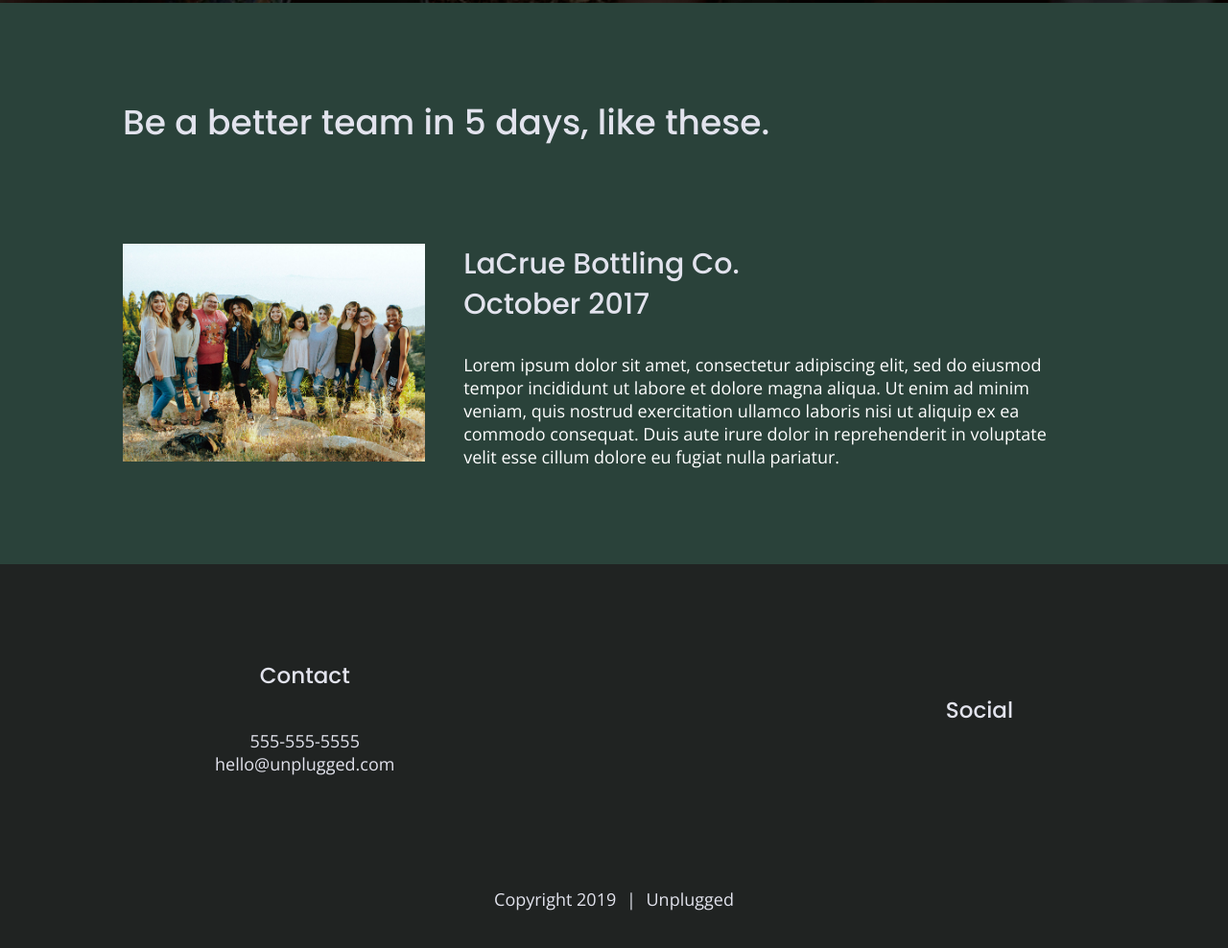
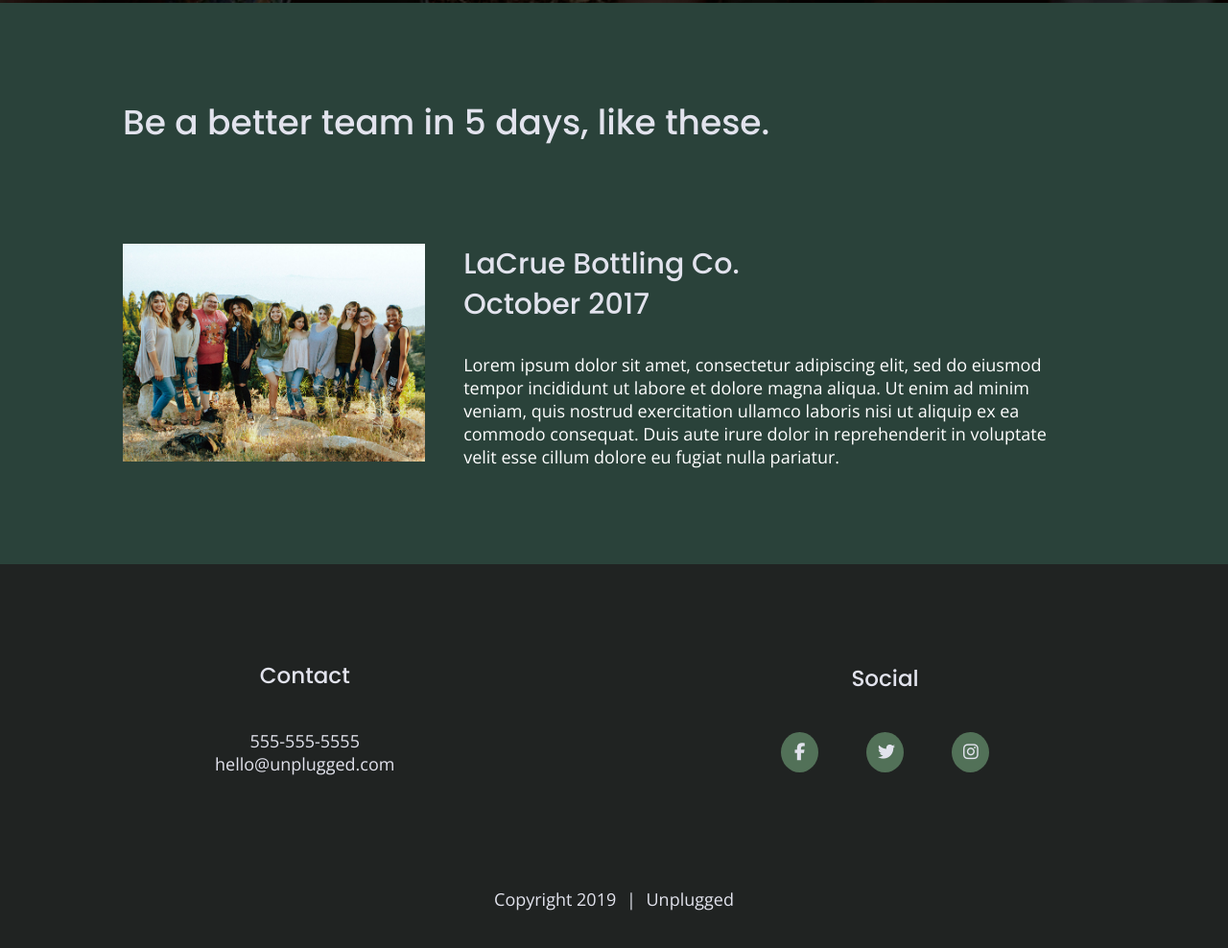
Before and after one commit to elizab-vd/unplugged-site, a website: page index.html in a window 1280 px wide. Shown: the part 1742-2730 px from the top of the page at 96% size. Drawn offline with nearby package versions, Linux system fonts and the light colour scheme.

Commit message:
Added and styled fontawesome icons for social media icons

```diff
--- a/css/main.css
+++ b/css/main.css
@@ -244,9 +244,8 @@ footer.footer-content .contact h3 {
 
 footer h4{
 	margin:0;
-	padding-bottom: 15px;
+	padding-bottom: 20px;
 }
-
 
 
 footer .content-wrapper {
@@ -273,10 +272,25 @@ address {
 /*----Social Media Icon section----*/
 
 footer .social-icons {
+	display: flex;
+	justify-content: center;
+	align-items: center;
+	flex-flow: row wrap;
+}
+
+
+/*color #788f80 */
+footer .social-icons p {
 
 }
 
-footer .social-icons p {
+footer .social-icons i {
+	font-size: 1.125rem;
+	background: #527158;
+	padding: 12px;
+	border-radius: 50%;
+	width: 15px;
+	margin: 0 25px 0 25px;
 
 }
 
@@ -854,8 +868,8 @@ footer h3 {
 
 }
 
-footer.social h4 {
-	padding: 0;
+footer h4 {
+	padding-bottom: 40px;
 }
 
 .copyright {
--- a/index.html
+++ b/index.html
@@ -157,9 +157,9 @@
 				<div class="social">
 					<h4>Social</h4>
 						<div class="social-icons">
-							<p><a href="https://www.facebook.com/Skillcrush" target="_blank"></a></p>
-							<p><a href="https://www.twitter.com/Skillcrush" target="_blank"></a></p>
-							<p><a href="https://www.instagram.com/Skillcrush" target="_blank"></a></p>
+							<p><a href="https://www.facebook.com/Skillcrush" target="_blank"></a><i class="fab fa-facebook-f"></i></p>
+							<p><a href="https://www.twitter.com/Skillcrush" target="_blank"></a><i class="fab fa-twitter"></i></p>
+							<p><a href="https://www.instagram.com/Skillcrush" target="_blank"></a><i class="fab fa-instagram"></i></p>
 						</div><!---end of social icons--->
 				</div> <!----end of social---->
 		 </div><!---end of footer-content----->
```
Also changed, not shown: about/index.html (+3 -3 lines), faq/index.html (+3 -3 lines).
